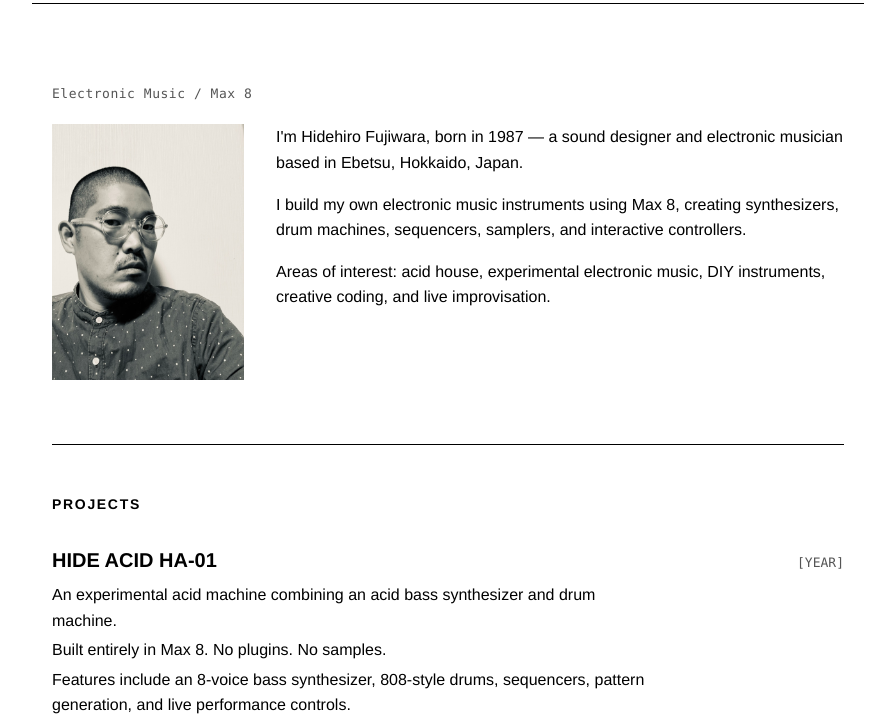
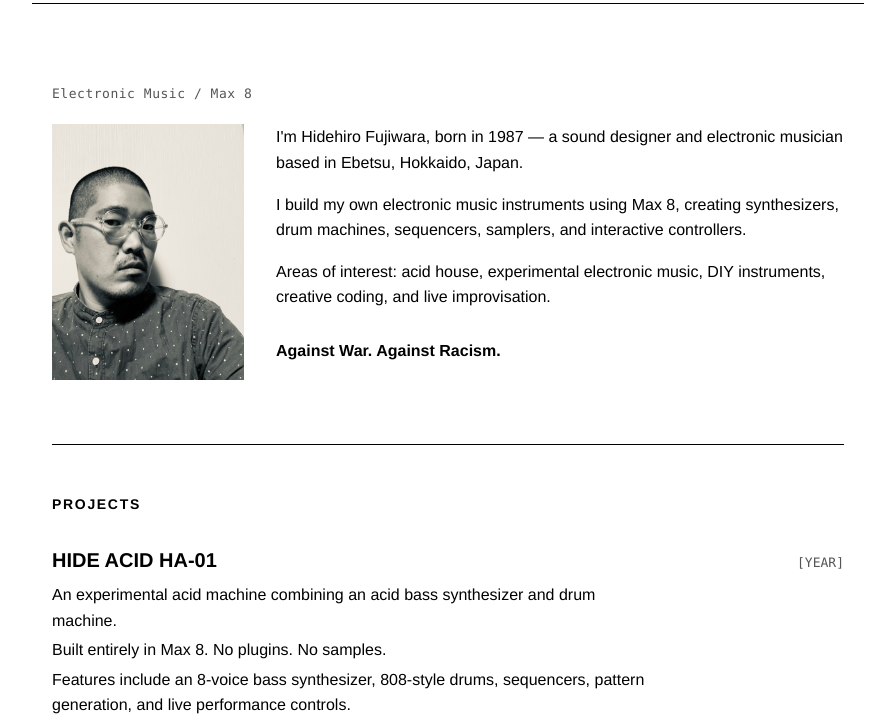
Before and after one commit to hidehiro-fujiwara1987/Portfolio-Website, a plain HTML site: page index.html in a window 1280 px wide. Shown: the part 63-790 px from the top of the page, without its empty margins (192-1087 px from the left). Drawn offline with Linux system fonts and the light colour scheme.

Commit message:
Move statement under the bio at the top
Co-Authored-By: Claude Opus 5.5 <noreply@anthropic.com>

```diff
--- a/index.html
+++ b/index.html
@@ -45,6 +45,7 @@
           <p>I'm Hidehiro Fujiwara, born in 1987 — a sound designer and electronic musician based in Ebetsu, Hokkaido, Japan.</p>
           <p>I build my own electronic music instruments using Max 8, creating synthesizers, drum machines, sequencers, samplers, and interactive controllers.</p>
           <p>Areas of interest: acid house, experimental electronic music, DIY instruments, creative coding, and live improvisation.</p>
+          <p class="statement">Against War. Against Racism.</p>
         </div>
       </div>
     </section>
@@ -228,8 +229,6 @@
           <p>Presented as etoz at Sonicit Concert 2021. A live performance combining electric upright bass with electronics and video created in Max / Jitter.</p>
           <p class="tech">Max / Jitter / Nord Electro 2 / Yamaha Silent Bass</p>
         </div>
-
-        <p class="statement">Against War. Against Racism.</p>
       </div>
     </section>
 
--- a/style.css
+++ b/style.css
@@ -203,6 +203,10 @@ main,
 
 .intro-text p + p {
   margin-top: 1rem;
+}
+
+.intro-text .statement {
+  margin-top: 1.75rem;
 }
 
 /* Hidden from view, still read by screen readers and search engines */
```
Also changed, not shown: ja/index.html (+1 -2 lines).
